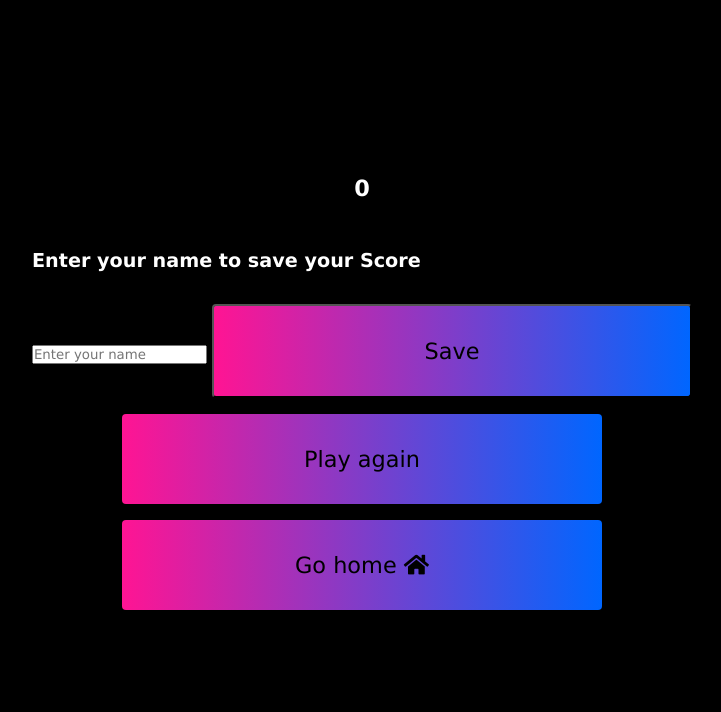
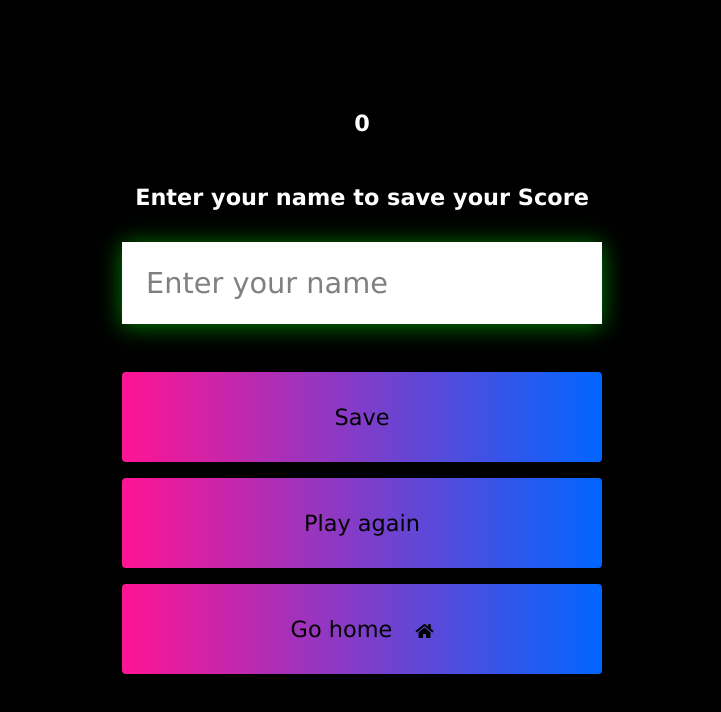
Before and after one commit to leticianardi/javascript-codequiz, a plain HTML site: page end.html in a window 1280 px wide. Shown: the whole page, without its empty margins (278-999 px from the left). Drawn offline with Linux system fonts and the light colour scheme.

Commit message:
style buttons end page

```diff
--- a/assets/css/style.css
+++ b/assets/css/style.css
@@ -90,3 +90,47 @@ h2 {
  font-size: 1rem;
  margin-left: 1rem;
 }
+
+/* end page css */
+.end-form-container {
+ width: 100;
+ display: flex;
+ flex-direction: column;
+ align-items: center;
+ max-width: 30rem;
+}
+
+input {
+ margin-bottom: 1rem;
+ width: 20rem;
+ padding: 1.5rem;
+ font-size: 1.8rem;
+ border: none;
+ box-shadow: 0 0.1rem 1.4rem 0 green;
+}
+
+input::placeholder {
+ color: gray;
+}
+
+#username {
+ margin-bottom:  3rem;
+ width: 100%;
+ outline: none;
+}
+
+#end-text {
+ font-size: 1.4rem;
+ color: #ffff;
+ text-align: center;
+}
+
+#saveScoreBtn {
+ border: none;
+}
+
+.fa-home {
+ margin-left: 1rem;
+ font-size: 1rem;
+ color: black;
+}
```
